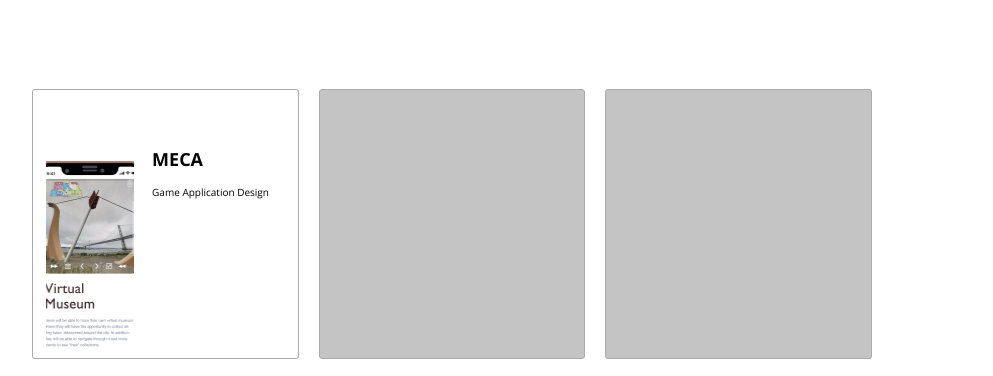
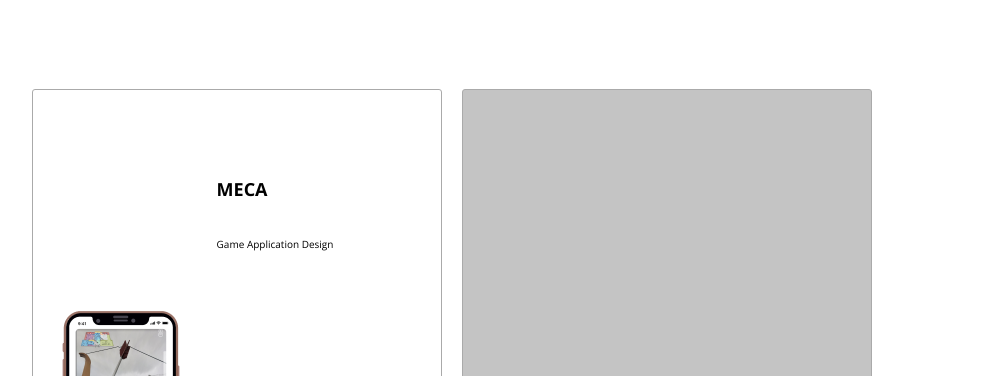
Before and after one commit to Donadonzi/azi-portfolio, a website: page index.html in a window 1280 px wide. Shown: the part 411-787 px from the top of the page, without its empty margins (188-1181 px from the left). Drawn offline with nearby package versions, Linux system fonts and the light colour scheme.

Commit message:
turning gallery into 2-col rows

```diff
--- a/src/scss/layout/_portfolio.scss
+++ b/src/scss/layout/_portfolio.scss
@@ -1,20 +1,20 @@
 .portfolio {
-	height: 70vh;
+	// height: 70vh;
 	width: 100%;
 	margin-bottom: 15rem;
 	grid-column: 2 / 14;
 	grid-row: 3 / 4;
 	display: grid;
-	grid-template-columns: repeat(12, 1fr);
+	// grid-template-columns: repeat(12, 1fr);
 	grid-gap: 2rem;
-	grid-template-rows: repeat(2, 1fr);
+	// grid-template-rows: repeat(2, 1fr);
 	overflow: hidden;
 
-	@media only screen and (max-width: 1023px) {
+	// @media only screen and (max-width: 1023px) {
 		grid-template-columns: repeat(8, 1fr);
 		grid-template-rows: repeat(3, 1fr);
 		height: 130rem;
-	}
+	// }
 
 	@media only screen and (max-width: 767px) {
 		// grid-template-columns: repeat(6, 1fr);
@@ -138,10 +138,10 @@
 	grid-column: 9 / 13;
 	grid-row: 1 / 2;
 
-	@media only screen and (max-width: 1023px) {
+	// @media only screen and (max-width: 1023px) {
 		grid-column: 1 / 5;
 	  grid-row: 2 / 3;
-	}
+	// }
 	// @media only screen and (max-width: 767px) {
 	// 	grid-column: 1 / -1;
 	// 	grid-row: 3 / 4;
@@ -153,10 +153,10 @@
 	grid-column: 1 / 5;
 	grid-row: 2 / 3;
 
-	@media only screen and (max-width: 1023px) {
+	// @media only screen and (max-width: 1023px) {
 		grid-column: 5 / 9;
 
-	}
+	// }
 	// @media only screen and (max-width: 767px) {
 	// 	grid-column: 1 / -1;
 	// 	grid-row: 4 / 5;
@@ -168,10 +168,10 @@
 	grid-column: 5 / 9;
 	grid-row: 2 / 3;
 
-	@media only screen and (max-width: 1023px) {
+	// @media only screen and (max-width: 1023px) {
 		grid-column: 1 / 5;
 		grid-row: 3 / 4;
-	}
+	// }
 	// @media only screen and (max-width: 767px) {
 	// 	grid-column: 1 / -1;
 	// 	grid-row: 5 / 6;
@@ -183,10 +183,10 @@
 	grid-column: 9 / 13;
 	grid-row: 2 / 3;
 
-	@media only screen and (max-width: 1023px) {
+	// @media only screen and (max-width: 1023px) {
 		grid-column: 5 / 9;
 		grid-row: 3 / 4;
-	}
+	// }
 	// @media only screen and (max-width: 767px) {
 	// 	grid-column: 1 / -1;
 	// 	grid-row: 6 / 7;
```
Also changed, not shown: src/css/style.css.
